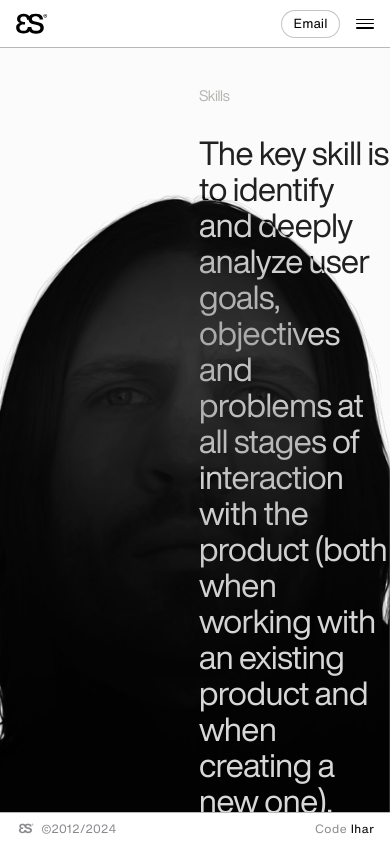
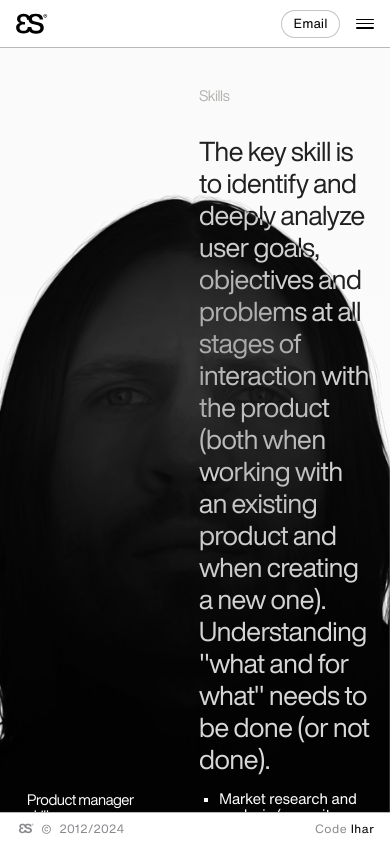
Before and after one commit to Igogoblin/se, a React (Vite) app in the folder se/: page /about in a window 390 px wide. Shown: the top 842 px of the page. Built offline with nearby package versions, Linux system fonts and the light colour scheme; a web font is replaced by a local one.

Commit message:
fix: change width for about area

```diff
--- a/se/src/App.css
+++ b/se/src/App.css
@@ -12,7 +12,7 @@
   background-color: #ffffff;
 }
 .header__dark-border {
-  border-bottom: 0.5px solid rgba(235, 235, 245, 0.6);
+  border-bottom: 0.5px solid rgba(235, 235, 245, 0.5);
   background-color: #000000;
 }
 
@@ -383,18 +383,19 @@ nav {
   align-items: center;
   overflow: hidden;
   /* overflow-y: auto; */
-  background-color: rgba(251, 251, 251, 1);
+  /* background-color: rgba(251, 251, 251, 1); */
+  /* background-color: red; */
   padding-left: 8px;
-  /* background-color: liner-gradient(
+  background: linear-gradient(
     180deg,
     rgba(250, 250, 250, 1) 0%,
     rgba(255, 255, 255, 1) 100%
   );
-  z-index: -10; */
+  /* z-index: -10; */
 }
 .about__dark {
   /* background-color: rgb(161, 161, 161, 1); */
-  background-color: liner-gradient(
+  background: linear-gradient(
     180deg,
     rgba(209, 209, 209, 1) 0%,
     rgba(229, 229, 229, 1) 100%
@@ -402,8 +403,9 @@ nav {
 }
 .about__container {
   margin-top: 87px;
-  max-width: 748px;
-  width: 100%;
+  width: 50%;
+  /* max-width: 748px;
+  width: 100%; */
   /* height: 1502px; */
   margin-bottom: 32px;
   display: flex;
@@ -414,6 +416,7 @@ nav {
   /* max-height: 90vh; Limit the height to enable internal scrolling */
   overflow-y: auto; /* Make container scrollable */
 }
+
 .scrollable {
   overflow: visible;
 }
@@ -492,6 +495,19 @@ nav {
   list-style-type: square;
   margin-left: 20px;
 }
+@media screen and (max-width: 768px) {
+  .about__container {
+    width: 90%;
+  }
+  .about__skills-text {
+    font-size: 27px;
+    line-height: 32px;
+  }
+  .about__item {
+    font-size: 15px;
+    line-height: 16px;
+  }
+}
 /* finish about ------------------------------------ */
 
 /* start footer ----------------------------------------- */
--- a/se/src/components/footer/style.css
+++ b/se/src/components/footer/style.css
@@ -14,7 +14,7 @@
 }
 
 .footer__dark-mode {
-  border-top: 0.5px solid rgba(235, 235, 245, 0.6);
+  border-top: 0.5px solid rgba(235, 235, 245, 0.5);
   background-color: black;
 }
 .footer__container {
@@ -100,6 +100,7 @@
   }
   .footer__content-text {
     justify-content: start;
+    gap: 8px;
   }
   .footer__text-job {
     display: none;
--- a/se/src/index.css
+++ b/se/src/index.css
@@ -146,34 +146,64 @@ select {
   overflow: hidden;
 }
 
-::-webkit-scrollbar {
-  width: 3px; /* Фиксированная ширина */
-  opacity: 0; /* Скрыть по умолчанию */
+/* ::-webkit-scrollbar {
+  width: 3px;
+  opacity: 0;
   z-index: -1;
 }
 
 ::-webkit-scrollbar:hover {
-  opacity: 1; /* Показать при наведении */
+  opacity: 1;
   width: 8px;
 }
 
 ::-webkit-scrollbar-thumb {
-  height: 40px; /* Уменьшенная высота ползунка */
+  min-height: 40px;
   background-color: #000000;
-  border-radius: 10px;
+  border-radius: 20px;
   border-right: 1px solid white;
+}*/
+/* Base scrollbar styles */
+::-webkit-scrollbar {
+  width: 4px; /* Fixed width to avoid content shifting */
+  /* background-color: transparent; */
+  background-color: #ffffff;
+}
+/* ::-webkit-scrollbar:hover {
+  width: 8px;
+} */
+::-webkit-scrollbar:hover .about {
+  padding: 0;
+  margin-right: 8px;
+}
+/* Hide scrollbar by default */
+::-webkit-scrollbar-thumb {
+  background-color: #000000;
+  border-radius: 50px;
+  /* background-color: transparent; */
 }
 
-::-webkit-scrollbar-thumb:hover {
-  background-color: #555; /* Изменение цвета при наведении */
+/* Show scrollbar on hover */
+.scrollable:hover::-webkit-scrollbar-thumb {
+  background-color: #000000;
+  border-radius: 20px;
+  border-right: 1px solid white;
+  opacity: 1;
 }
 
-.scrollable::-webkit-scrollbar {
-  display: none; /* Скрыть прокрутку для элементов с классом scrollable */
+/* Track customization */
+::-webkit-scrollbar-track {
+  background: transparent; /* Keeps the track hidden */
 }
 
-::-webkit-scrollbar-track {
-  opacity: 0; /* Скрыть трек */
+/* Control scrollbar thumb height */
+::-webkit-scrollbar-thumb {
+  min-height: 20px; /* Set a minimum height */
+}
+
+/* Optional: Style for scrollbar thumb on hover */
+.scrollable:hover::-webkit-scrollbar-thumb:hover {
+  background-color: #555;
 }
 
 /* ------------------------------------------------------------------------ */
```
